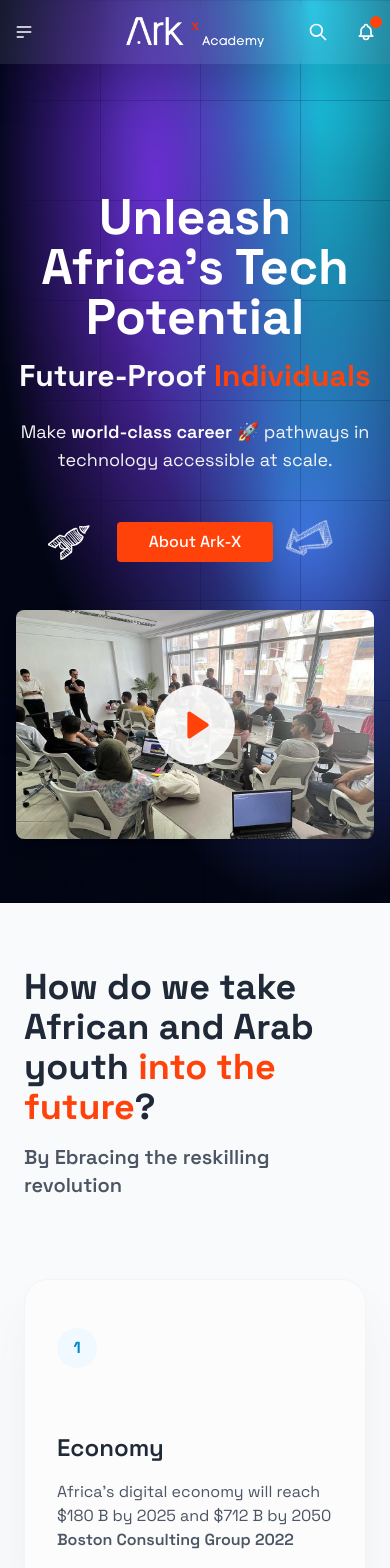
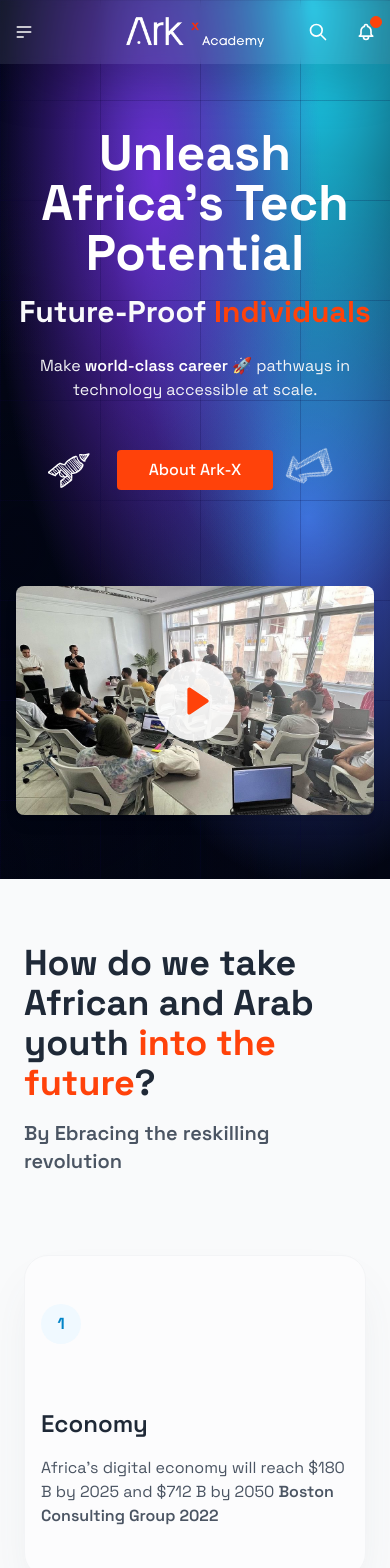
Before and after one commit to fahd-ahsayni/arkxwebsite, a React (Vite) app: page / in a window 390 px wide. Shown: the top 1568 px of the page. Built offline with nearby package versions, Linux system fonts and the light colour scheme.

Commit message:
update 1.0.2

```diff
--- a/src/sections/Features.jsx
+++ b/src/sections/Features.jsx
@@ -14,11 +14,11 @@
             By Ebracing the reskilling revolution
           </h4>
         </div>
-        <div className="mt-16 grid gap-8 sm:grid-cols-2 lg:grid-cols-4">
+        <div className="mt-16 grid gap-4 sm:grid-cols-2 lg:grid-cols-4">
           {features.map(({ title, text, bold, colors }, key) => (
             <div
              key={key}
-              className="p-8 py-12 sm:p-12 rounded-3xl bg-white border border-gray-100 dark:shadow-none dark:border-gray-700 dark:bg-gray-800 bg-opacity-50 shadow-2xl shadow-gray-600/10"
+              className="p-4 py-12 sm:p-12 rounded-3xl bg-white border border-gray-100  bg-opacity-50 shadow-2xl shadow-gray-600/10"
             >
               <div className="space-y-16">
                 <div
--- a/src/sections/Header.jsx
+++ b/src/sections/Header.jsx
@@ -26,7 +26,7 @@
           </h1>
           <img
             src={ArrowSvg}
-            className="h-16 absolute top-20 -right-12 rotate-45 animate-pulse"
+            className="h-16 absolute top-20 -right-10 rotate-45 animate-pulse"
             alt="arrow"
           />
           <img
--- a/src/sections/HeaderMobile.jsx
+++ b/src/sections/HeaderMobile.jsx
@@ -5,7 +5,7 @@
 export default function HeaderMobile() {
   return (
     <div className="relative -z-0 block lg:hidden overflow-hidden background-mesh">
-      <div className="relative pt-32 pb-16 sm:pb-24 lg:pb-32 hero-pattern">
+      <div className="relative md:pt-32 pt-16 pb-16 sm:pb-24 lg:pb-32 hero-pattern">
         <main className="mx-auto mt-16 max-w-7xl px-4 sm:mt-24 sm:px-6 lg:mt-32">
           <div className="lg:grid lg:grid-cols-12 lg:gap-8">
             <div className="sm:text-center relative md:mx-auto md:max-w-2xl lg:col-span-6 lg:text-left">
@@ -29,7 +29,7 @@
                   Individuals
                 </span>
               </h3>
-              <p className="text-center text-lg pb-4 mt-6 text-gray-100">
+              <p className="text-center pb-4 mt-6 text-gray-100">
                 Make{" "}
                 <span className="font-semibold rounded-b-[-50%] pb-2 text-white">
                   world-class career
@@ -42,7 +42,7 @@
                 </button>
               </div>
             </div>
-            <div className="relative mt-12 sm:mx-auto sm:max-w-lg lg:col-span-6 lg:mx-0 lg:mt-0 lg:flex lg:max-w-none lg:items-center">
+            <div className="relative mt-24 sm:mx-auto sm:max-w-lg lg:col-span-6 lg:mx-0 lg:mt-0 lg:flex lg:max-w-none lg:items-center">
               <div className="relative mx-auto w-full rounded-lg shadow-lg lg:max-w-md">
                 <button
                   type="button"
--- a/src/sections/OurProgram.jsx
+++ b/src/sections/OurProgram.jsx
@@ -97,7 +97,7 @@
         <div className="justify-center gap-6 text-center md:flex md:text-left lg:items-center lg:gap-16">
           <div className="mb-6 space-y-6 md:mb-0 md:w-6/12 lg:w-6/12">
             <h2 className="text-4xl font-bold text-gray-800 md:text-5xl dark:text-white">
-              Full-Stack Angular, Java & Spring
+              Full-Stack Angular, Java and Spring
             </h2>
             <div className="divide-y space-y-4 divide-gray-100 dark:divide-gray-800">
               <div className="mt-8 flex gap-4 md:items-center">
@@ -132,7 +132,7 @@
               interactivity using <strong className="font-bold">Angular</strong>
               , our{" "}
               <strong className="font-bold">
-                Full-Stack Angular, Java & Spring
+                Full-Stack Angular, Java and Spring
               </strong>{" "}
               Program prepares you to excel in all aspects of Web Application
               Development.
```
